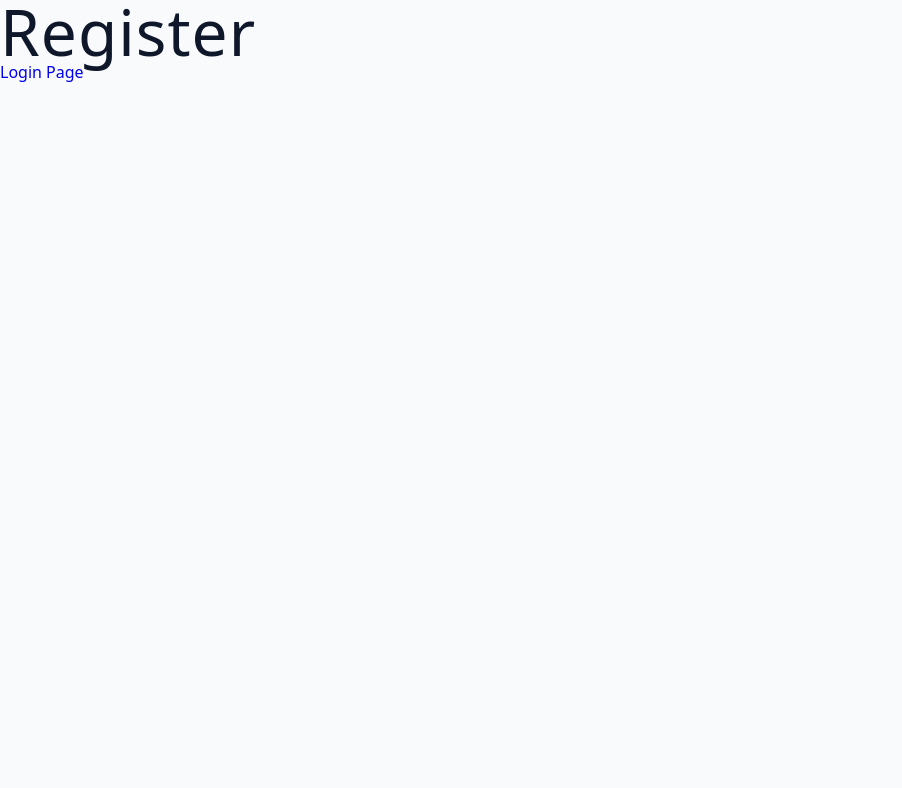
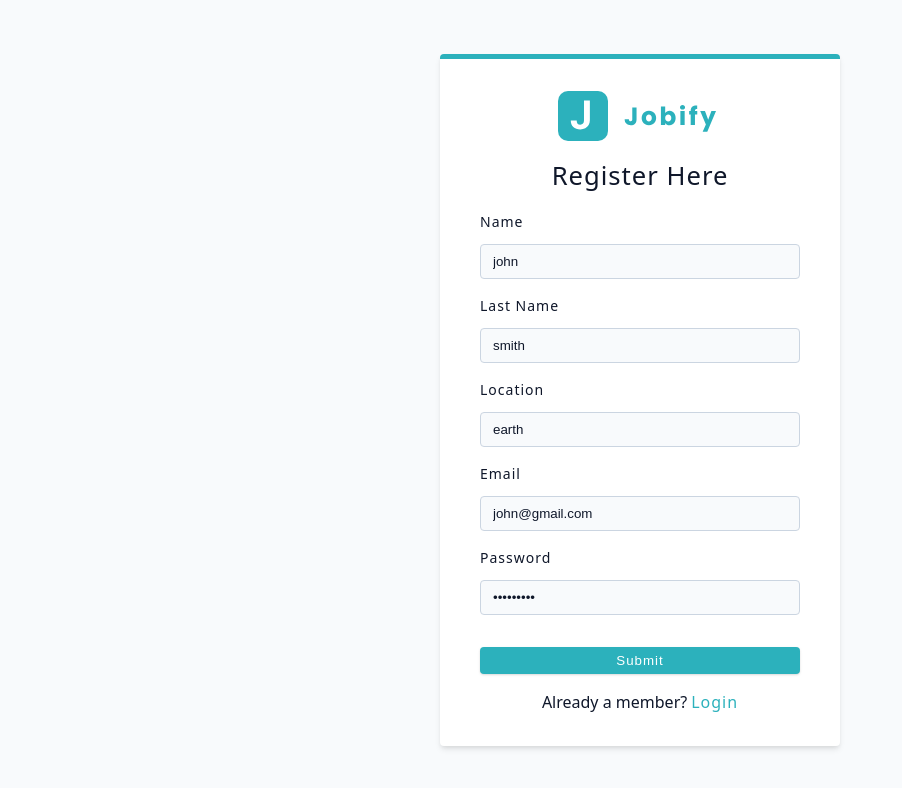
Before and after one commit to sdx0909/jobify-mern-app, a React (Vite) app in the folder client/: page /register in a window 1280 px wide. Shown: the top 788 px of the page, without its empty margins (0-902 px from the left). Built offline with nearby package versions, Linux system fonts and the light colour scheme.

Commit message:
done register-page

```diff
--- /dev/null
+++ b/client/src/components/FormRow.jsx
@@ -0,0 +1,18 @@
+const FormRow = ({ type, name, labelText, defaultValue }) => {
+  return (
+    <div className="form-row">
+      <label htmlFor={name} className="form-label">
+        {labelText || name}
+      </label>
+      <input
+        type={type}
+        id={name}
+        name={name}
+        className="form-input"
+        defaultValue={defaultValue || ""}
+        required
+      />
+    </div>
+  );
+};
+export default FormRow;
--- a/client/src/components/index.js
+++ b/client/src/components/index.js
@@ -1 +1,2 @@
 export { default as Logo } from "./Logo";
+export { default as FormRow } from "./FormRow";
--- a/client/src/pages/Error.jsx
+++ b/client/src/pages/Error.jsx
@@ -5,6 +5,7 @@
 function Error() {
   const error = useRouteError();
   console.log(error);
+  // if the error of type "page not found"
   if (error.status === 404) {
     return (
       <Wrapper>
--- a/client/src/pages/Register.jsx
+++ b/client/src/pages/Register.jsx
@@ -1,10 +1,34 @@
-import { Link } from "react-router-dom"
+import { Form, Link } from "react-router-dom";
+import { Logo, FormRow } from "../components";
+import Wrapper from "../assets/wrappers/RegisterAndLoginPage";
+
 function Register() {
   return (
-    <div>
-      <h1>Register</h1>
-      <Link to="/login">Login Page</Link>
-    </div>
-  )
+    <Wrapper>
+      <form className="form">
+        <Logo labelText />
+        <h4>Register Here</h4>
+        <FormRow type="text" name="name" defaultValue="john" />
+        <FormRow
+          type="text"
+          name="lastName"
+          labelText="last name"
+          defaultValue="smith"
+        />
+        <FormRow type="text" name="location" defaultValue="earth" />
+        <FormRow type="email" name="email" defaultValue="john@gmail.com" />
+        <FormRow type="password" name="password" defaultValue="secret123" />
+        <button type="submit" className="btn btn-block">
+          submit
+        </button>
+        <p>
+          Already a member?
+          <Link to="/login" className="member-btn">
+            Login
+          </Link>
+        </p>
+      </form>
+    </Wrapper>
+  );
 }
-export default Register
+export default Register;
```
Also changed, not shown: client/src/App.jsx (+18 -20 lines).
